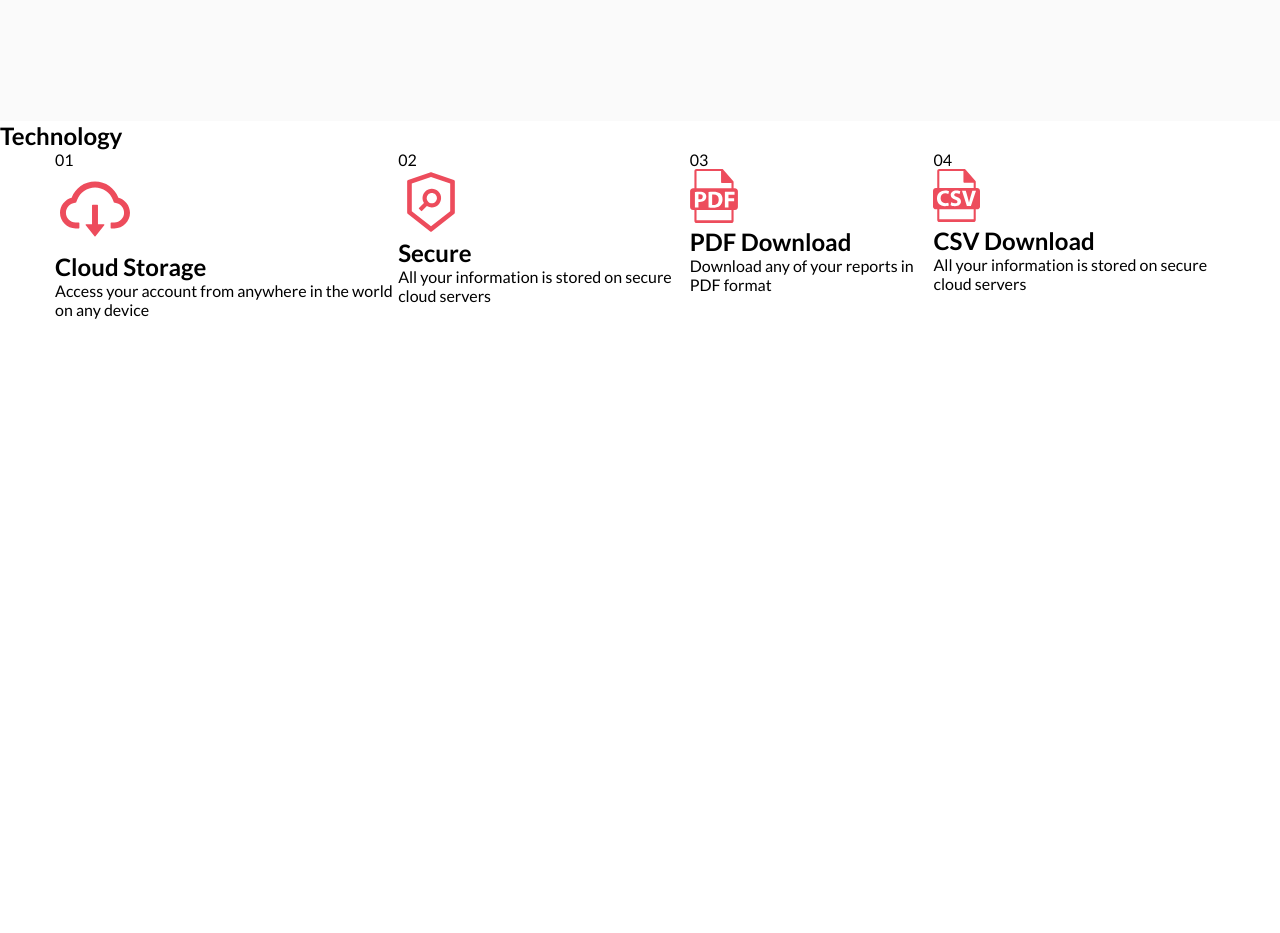
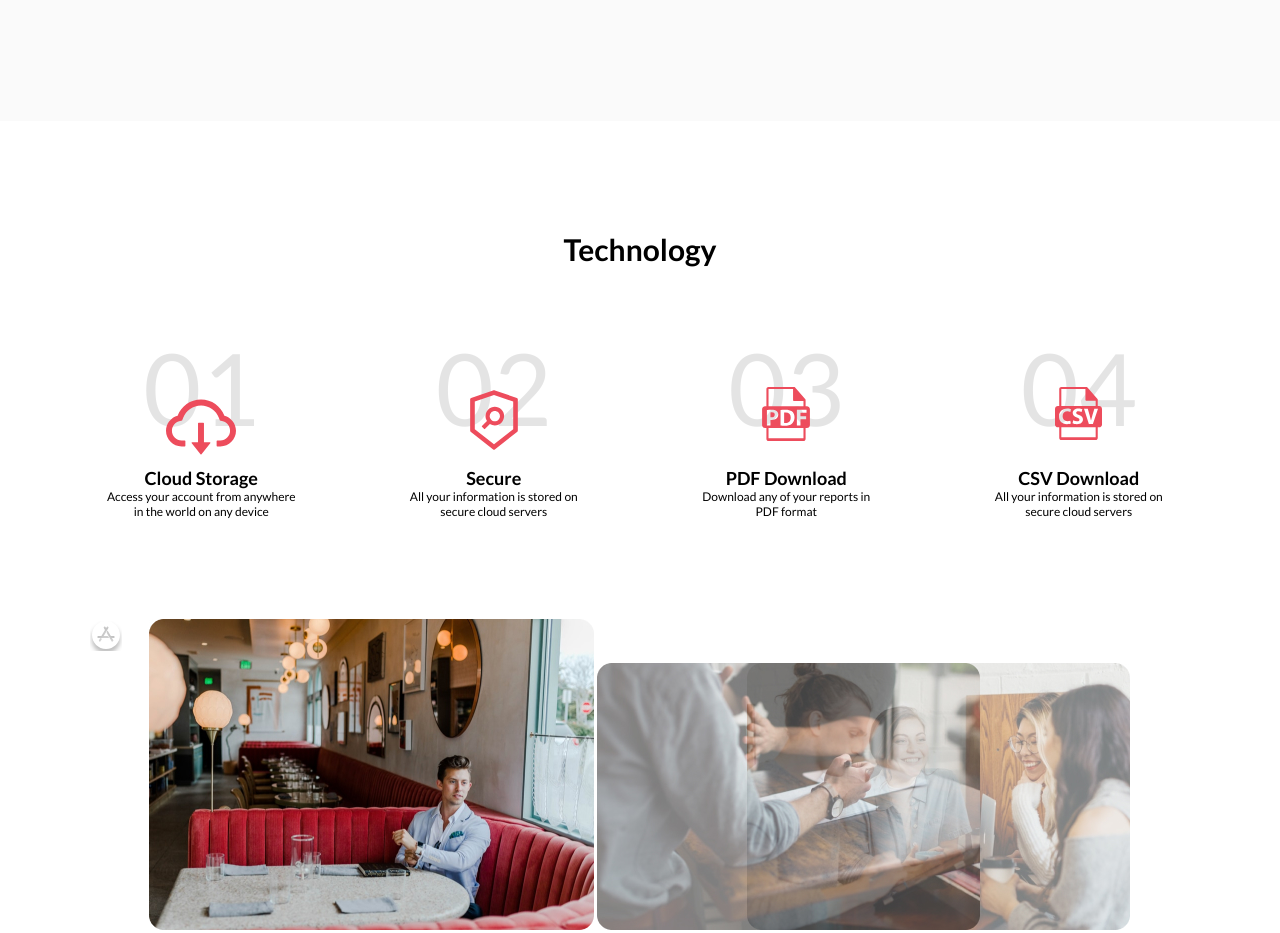
Before and after one commit to Mouzzinho/CloudBudget, a plain HTML site: page index.html in a window 1280 px wide. Shown: the part 1760-2693 px from the top of the page. Before the commit the page ends 2079 px from the top, so only its background shows below. Drawn offline with Linux system fonts and the light colour scheme.

Commit message:
after tech section

```diff
--- a/index.html
+++ b/index.html
@@ -120,6 +120,23 @@
             </div>
         </div>
     </section>
+    <section class="app-download">
+        <div class="container">
+            <div class="left-side">
+                <h1 class="left-side__title"></h1>
+                <p class="left-side__description"></p>
+                <div class="apps">
+                    <img src="images/ion-logo-google-playstore (1).svg" alt="" class="apps__google">
+                    <img src="images/ion-logo-apple-appstore.svg" alt="" class="apps__apple">
+                    <img src="images/simple-icons_windows.svg" alt="" class="apps__windows">
+                </div>
+            </div>
+            <div class="right-side">
+                <img src="images/Video_bg123.jpg" alt="" class="right-side__over">
+                <img src="images/Component 1.jpg" alt="" class="right-side__under">
+            </div>
+        </div>
+    </section>
 
 </body>
 
--- a/scss/_technology.scss
+++ b/scss/_technology.scss
@@ -0,0 +1,42 @@
+.technology {
+    padding: 100px 0;
+
+    .technology__title {
+        text-align: center;
+        padding: 10px 0 60px 0;
+        font-size: 30px;
+    }
+}
+
+.download {
+    width: 25%;
+    text-align: center;
+    position: relative;
+    margin: 0 auto;
+    display: flex;
+    flex-direction: column;
+    justify-content: space-between;
+    align-items: center;
+    align-content: center;
+
+    .download__number {
+        font-size: 100px;
+        opacity: 0.1;
+    }
+
+    .download__image {
+        position: absolute;
+        padding-top: 60px;
+    }
+
+    .download__title {
+        padding-top: 20px;
+        font-size: 18px;
+    }
+
+    .download__description {
+        padding-top: 30px;
+        font-size: 12px;
+        padding: 0 50px;
+    }
+}
```
Also changed, not shown: css/style.css, images/Component 1.jpg (added), images/Video_bg123.jpg (added), images/ion-logo-apple-appstore.svg (added), images/ion-logo-google-playstore (1).svg (added), images/simple-icons_windows.svg (added), 1 other file.
